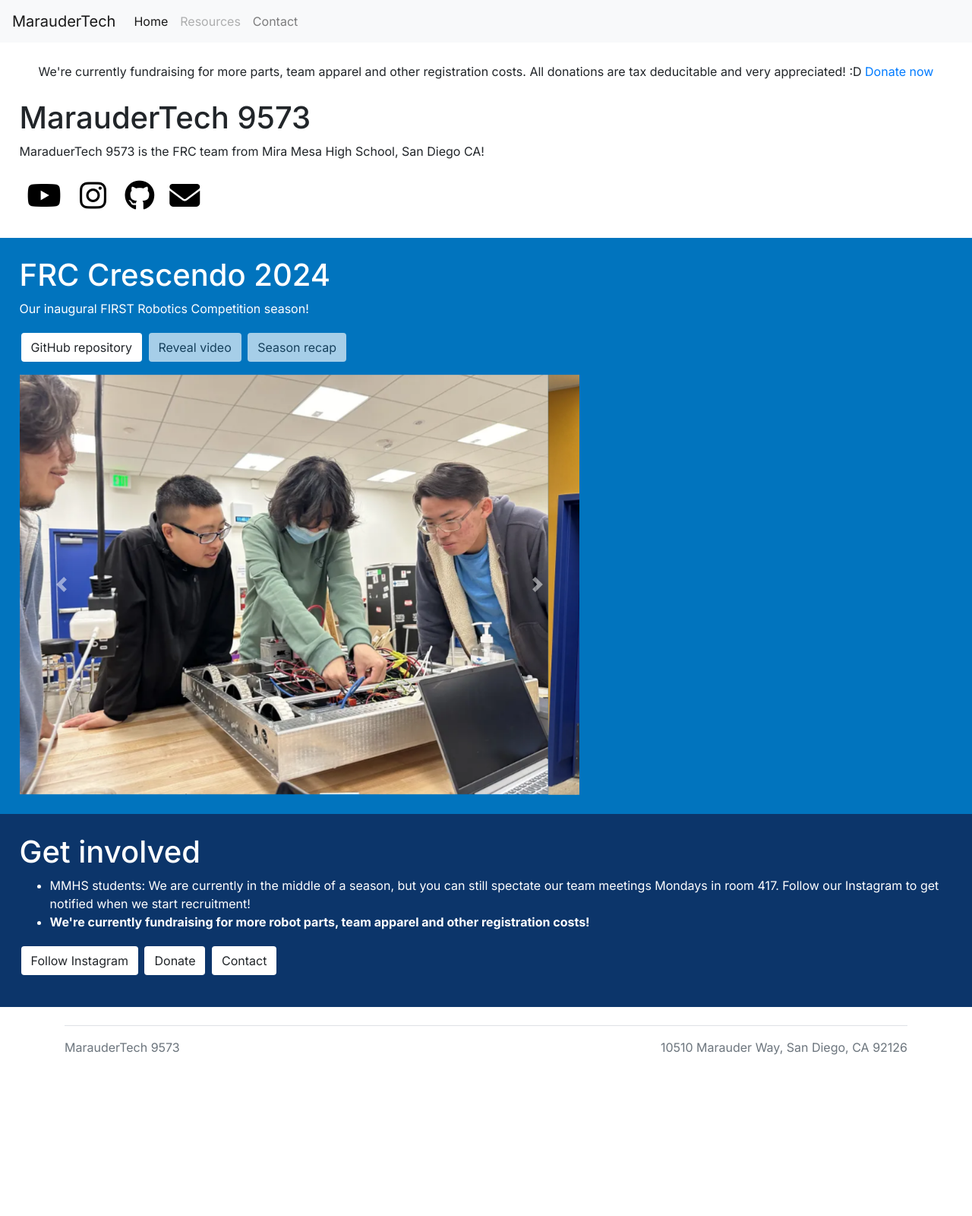
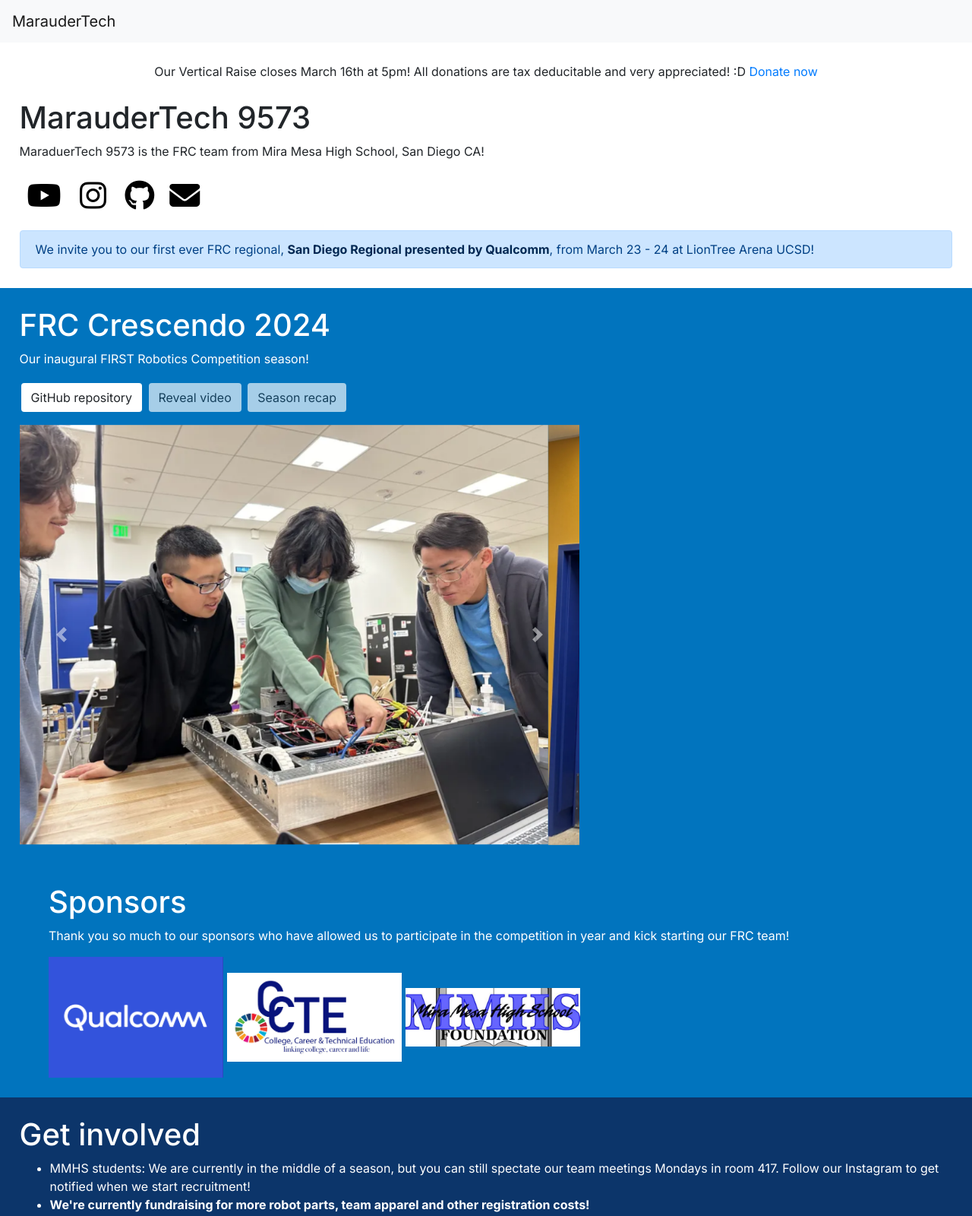
Before and after one commit to MarauderTech-FRC-9573/MarauderTech-FRC-9573.github.io, a plain HTML site: page index.html in a window 1280 px wide. Shown: the top 1600 px of the page at 76% size. Before the commit the page ends 1446 px from the top, so only its background shows below. Drawn offline with nearby package versions, Linux system fonts and the light colour scheme.

Commit message:
changed fundraiser message, added competition announcement, added sponsors

```diff
--- a/index.html
+++ b/index.html
@@ -19,9 +19,9 @@
     <script src="https://kit.fontawesome.com/277f17b24c.js" crossorigin="anonymous"></script>
 
     <!-- Google Fonts -->
-<link rel="preconnect" href="https://fonts.googleapis.com">
-<link rel="preconnect" href="https://fonts.gstatic.com" crossorigin>
-<link href="https://fonts.googleapis.com/css2?family=Inter:wght@100..900&display=swap" rel="stylesheet">
+    <link rel="preconnect" href="https://fonts.googleapis.com">
+    <link rel="preconnect" href="https://fonts.gstatic.com" crossorigin>
+    <link href="https://fonts.googleapis.com/css2?family=Inter:wght@100..900&display=swap" rel="stylesheet">
 
 </head>
 <body>
@@ -32,7 +32,7 @@
         </button>
         <div class="collapse navbar-collapse" id="navbarNav">
             <ul class="navbar-nav">
-                <li class="nav-item active">
+                <!-- <li class="nav-item active">
                     <a class="nav-link" href="#">Home <span class="sr-only">(current)</span></a>
                 </li>
                 <li class="nav-item">
@@ -40,13 +40,14 @@
                 </li>
                 <li class="nav-item">
                     <a class="nav-link" href="mailto:frcteam9573@gmail.com">Contact</a>
-                </li>
+                </li> -->
             </ul>
         </div>
     </nav>
     <div class="announcement">
-        <p>We're currently fundraising for more parts, team apparel and other registration costs. All donations are tax deducitable and very appreciated! :D <a href="https://verticalraise.com/participant-fundraiser/?fundraiser_id=464366">Donate now</a></p>
+        <p>Our Vertical Raise closes March 16th at 5pm! All donations are tax deducitable and very appreciated! :D <a href="https://verticalraise.com/participant-fundraiser/?fundraiser_id=464366">Donate now</a></p>
     </div>
+
     <div class="main">
         <h1>MarauderTech 9573</h1>
         <p>MaraduerTech 9573 is the FRC team from Mira Mesa High School, San Diego CA!</p>
@@ -56,7 +57,12 @@
             <a href="https://www.instagram.com/mmhsrobotics/"><i class="fa-brands fa-instagram"></i></a>
             <a href="https://github.com/MarauderTech-FRC-9573"><i class="fa-brands fa-github"></i></a><a href="mailto:frcteam9573@gmail.com"><i class="fa-solid fa-envelope"></i></a>
         </p>
+        <div class="alert alert-primary" role="alert">
+            We invite you to our first ever FRC regional, <a href="https://cafirst.org/frc/sandiego/" class="alert-link">San Diego Regional presented by Qualcomm</a>, from March 23 - 24 at LionTree Arena UCSD!
+        </div>
+
     </div>
+
     <div class="season">
         <div class="season-content">
             <h1>FRC Crescendo 2024</h1>
@@ -94,9 +100,19 @@
                     <span class="sr-only">Next</span>
                 </a>
             </div>
+        </div>
+    </div>
+    <div class="sponsors">
+        <div class="sponsors-content">
+            <h1>Sponsors</h1>
+            <p>Thank you so much to our sponsors who have allowed us to participate in the competition in year and kick starting our FRC team!</p>
+            <img class="sponsor-photo" src="src/7.png" alt="Qualcomm">
+            <img class="sponsor-photo" src="src/8.jpg" alt="San Diego Unified School District Career and Technical Education">
+            <img class="sponsor-photo" src="src/9.jpg" alt="Mira Mesa High School Foundation">
 
         </div>
     </div>
+
     <div class="involved">
         <div class="involved-content">
             <h1>Get involved</h1>
--- a/styles.css
+++ b/styles.css
@@ -92,6 +92,10 @@
         margin: auto;
 
     }
+    .sponsor-photo {
+        width: 50%;
+     }
+
  }
 
  @media screen and (min-width: 1000px) {
@@ -107,6 +111,15 @@
         color: white;
     }
 
+    .sponsor-content {
+        margin: 0 2%;
+        padding-top: 2%;
+        padding-bottom: 2%;
+
+        color: white;
+
+    }
+
     .involved-content {
         margin: 0 2%;
         padding-top: 2%;
@@ -119,4 +132,22 @@
         margin: 1% 0%;
     }
 
+
  }
+
+ .sponsors {
+    background-color: #0174BE;
+
+ }
+
+ .sponsors-content {
+    margin: 0 5%;
+    padding-top: 2%;
+    padding-bottom: 2%;
+
+    color: white;
+ }
+
+ .sponsor-photo {
+    width: 20%;
+ }
```
Also changed, not shown: src/7.png (added), src/8.jpg (added), src/9.jpg (added).
